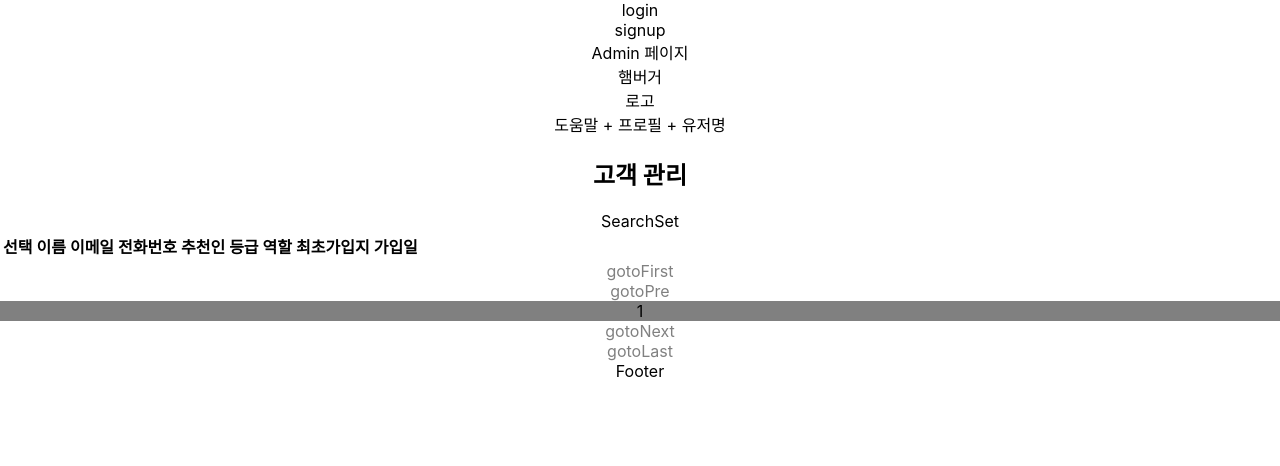
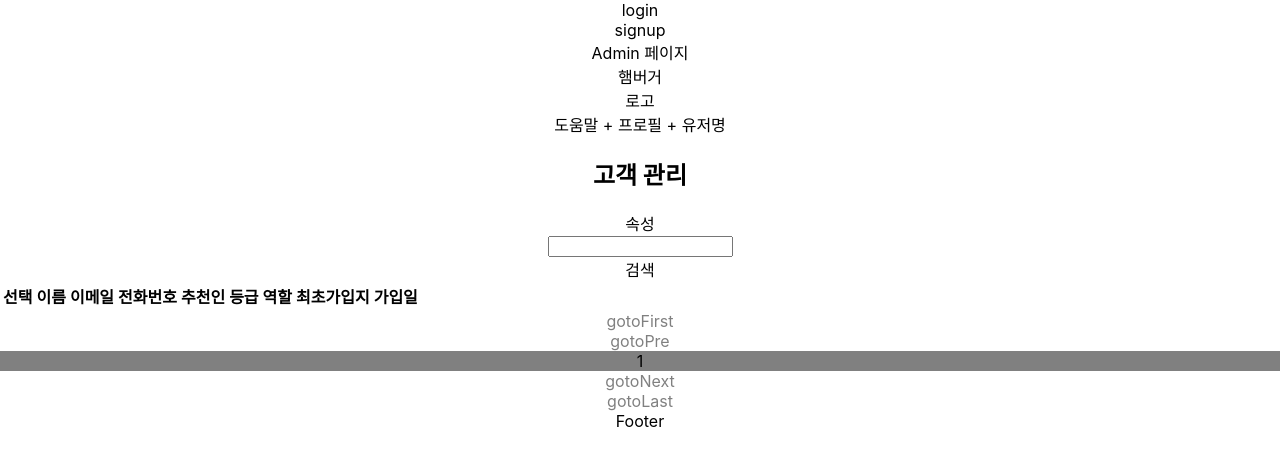
Before and after one commit to Abba-Zone/eabbashop_web, a React (Create React App) app in the folder frontend/: page /admin/member in a window 1280 px wide. Shown: the top 466 px of the page. Built offline with nearby package versions, Linux system fonts and the light colour scheme.

Commit message:
🚀FEAT: develop search set to List

```diff
--- a/frontend/src/components/admin/member/MemberList.tsx
+++ b/frontend/src/components/admin/member/MemberList.tsx
@@ -9,7 +9,7 @@ const MemberList:React.FC<Props> = ({members, changeSort}) => {
     const rendering = (): JSX.Element[] => {
         const result = [];
         for(let i = 0 ; i < members.length; i++){
-          result.push(<ListCard member={members[i]} ></ListCard>);
+          result.push(<ListCard key={i} member={members[i]} ></ListCard>);
         }
         return result;
     }
@@ -31,8 +31,12 @@ const MemberList:React.FC<Props> = ({members, changeSort}) => {
     return (
       <div>
         <table>
-          {makeheader()}
-          {members==null? <></>: rendering()}
+          <thead>
+            {makeheader()}
+          </thead>
+          <tbody>
+            {members==null? <tr></tr>: rendering()}
+          </tbody>
         </table>
       </div>
     );
--- a/frontend/src/components/common/list/SearchSet.tsx
+++ b/frontend/src/components/common/list/SearchSet.tsx
@@ -1,9 +1,74 @@
-const SearchSet:React.FC = () => {
-    return (
-      <div>
-          SearchSet
-      </div>
-    );
+import { useState } from "react";
+
+interface Props{
+  selectList:{
+    select:string,
+    selectName:string,
+    selectType:string,
+    itemList:string[],
+  }[],
+  searchClick(key:number, value:string):void
+}
+
+const SearchSet:React.FC<Props> = ({selectList, searchClick}) => {
+  const [visible, setVisible] = useState<boolean>(false);
+  const [visible2, setVisible2] = useState<boolean>(false);
+  const [searchItemName, setSearchItemName] = useState<string>('속성');
+  const [searchNumber, setSearchNumber] = useState<number>(-1);
+  const [searchWord, setSearchWord] = useState<string>('');
+  const pushSearchButtin = () =>{
+    setVisible(!visible);
+  }
+  const pushItemButtin = () =>{
+    setVisible2(!visible2);
+  }
+  const Search = (idx:number) =>{
+    setSearchItemName(selectList[idx].selectName);
+    setSearchNumber(idx);
+    setSearchWord('');
+    setVisible2(false);
+    setVisible(!visible);
+  }
+  const Search2 = (word:string) =>{
+    setSearchWord(word);
+    setVisible2(false);
+  }
+  const rendering = (): JSX.Element[] => {
+    const result = [];
+    for(let i = 0 ; i < selectList.length ; i++)
+      result.push(<div key={i} onClick={() => {Search(i)}}> {selectList[i].selectName} </div>);
+    return result;
+  }
+  const rendering2 = (): JSX.Element[] => {
+    const result = [];
+    for(let i = 0 ; i < selectList[searchNumber].itemList.length ; i++)
+      result.push(<div key={i} onClick={() => {Search2(selectList[searchNumber].itemList[i])}}> {selectList[searchNumber].itemList[i]} </div>);
+    return result;
   }
 
-  export default SearchSet;
+  const changeWord = (event:React.ChangeEvent<HTMLInputElement>) => {
+    setSearchWord(event.target.value);
+  }
+
+  const searchingTool = (): JSX.Element => {
+    if(searchNumber === -1 || selectList[searchNumber].selectType ==='text'){
+      return(<input onChange={changeWord} type="text" value={searchWord}></input>);
+    } else if(selectList[searchNumber].selectType ==='select'){
+      return(<div onClick={pushItemButtin}>{searchWord===''?'속성 값':searchWord}</div>);
+    }
+    else{
+      return(<input onChange={changeWord} type="date" value={searchWord}></input>);
+    }
+  }
+  return (
+    <div>
+        <div onClick={pushSearchButtin}>{searchItemName}</div>
+        {visible?rendering():<></>}
+        {searchingTool()}
+        {visible2?rendering2():<></>}
+        <div onClick={()=>{searchClick(searchNumber, searchWord)}}>검색</div>
+    </div>
+  );
+}
+
+export default SearchSet;
--- a/frontend/src/pages/admin/AdminMemberList.tsx
+++ b/frontend/src/pages/admin/AdminMemberList.tsx
@@ -12,6 +12,18 @@ const AdminMemberList: React.FC = () => {
   const [filterValue, setFilterValue] = useState<string>("");
   const [sort, setSort] = useState<string>("CreatedDateTime");
   const [sortValue, setSortValue] = useState<string>("DESC");
+  const selectList: { select: string, selectName: string, selectType:string, itemList:string[]}[] =
+  [
+    {selectName:'이름', select:'name', selectType:'text', itemList:[]},
+    {selectName:'이메일', select:'email', selectType:'text', itemList:[]},
+    {selectName:'전화번호', select:'phone', selectType:'text', itemList:[]},
+    {selectName:'추천인', select:'recommend', selectType:'text', itemList:[]},
+    {selectName:'등급', select:'grade', selectType:'select', itemList:['Diamond', 'Gold', 'Platinum', 'Silver', 'Bronze']},
+    {selectName:'역할', select:'role', selectType:'select', itemList:['협력사', '지점', '대리점', '판매점']},
+    {selectName:'최초가입지', select:'signupPage', selectType:'text', itemList:[]},
+    {selectName:'가입일', select:'CreatedDateTime', selectType:'date', itemList:[]},
+  ];
+
   const getUserList = async () => {
       try {
         const total_and_memberList : memberList = await getMemberList_s(pageNo, pageSize, filter, filterValue);
@@ -39,7 +51,6 @@ const AdminMemberList: React.FC = () => {
         setPageNo(parseInt(move));
         break;
     }
-    console.log('pageNo=' + pageNo + ', lastPage=' + lastPage + ', move=' + move);
   }
   const changeSort = (sortName:string) => {
     if (sortName === sort){
@@ -52,14 +63,19 @@ const AdminMemberList: React.FC = () => {
       setSortValue('ASC');
     }
   }
+  const changeFilter = (key:number, value:string) =>{
+    setFilter(key);
+    setFilterValue(value);
+  }
 
   useEffect(() => {
       getUserList(); // 비동기 함수 호출
     }, [pageNo, filter, filterValue, sort, sortValue]);
+
   return (
     <div>
       <h2>고객 관리</h2>
-      <SearchSet></SearchSet>
+      <SearchSet selectList={selectList} searchClick={changeFilter}></SearchSet>
       <MemberList members={members} changeSort={changeSort}></MemberList>
       <BottomButton lastPage={lastPage} nowPage={pageNo} changePage={changePage}></BottomButton>
     </div>
```
